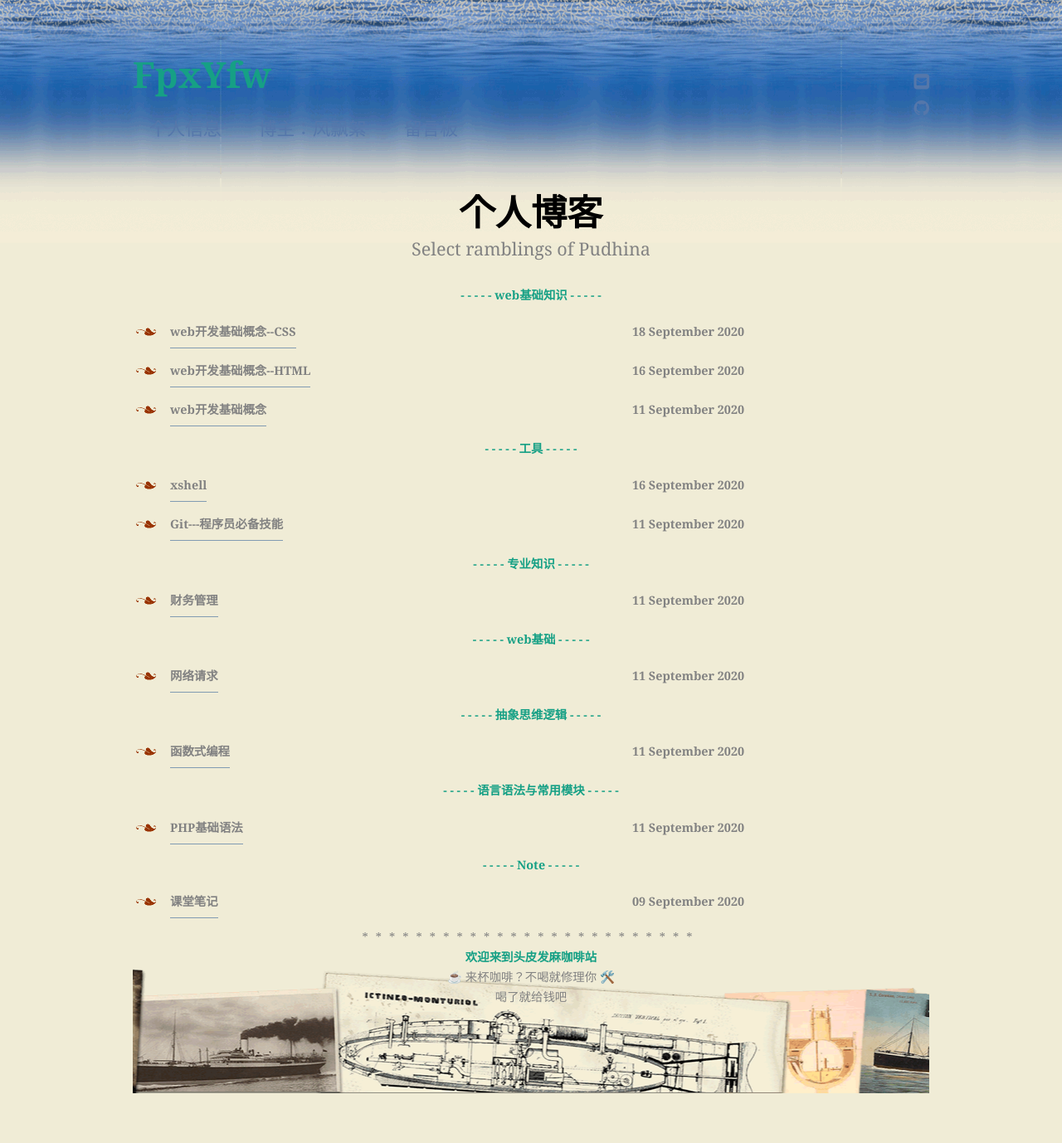
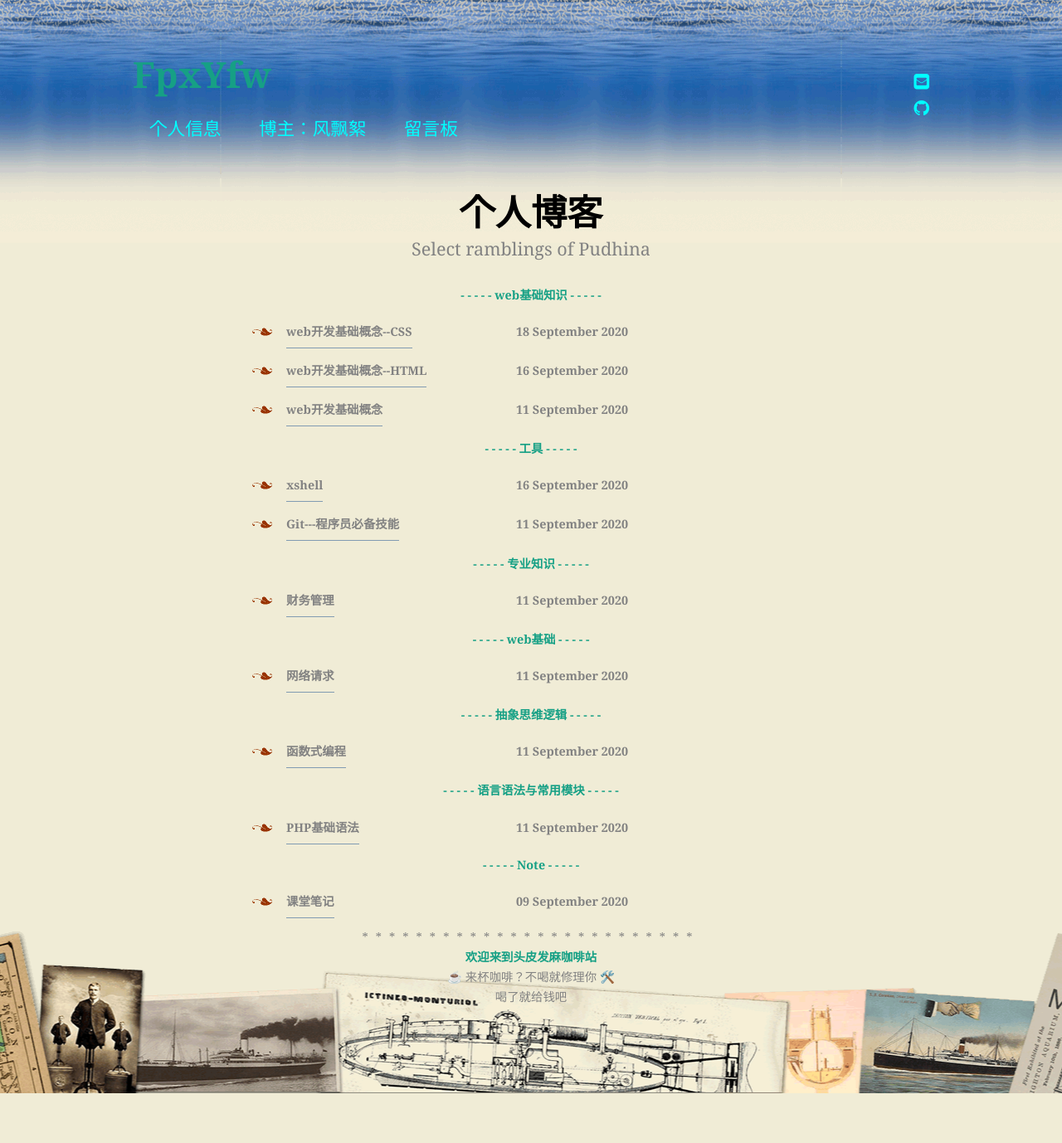
Before and after one commit to FpxYfw/FpxYfw.github.io, a Jekyll site: the page built from blog.md, in a window 1280 px wide. Shown: the whole page at 83% size. Built offline with Jekyll 4.4.1, drawn with Linux system fonts in a browser that asks for light colours.

Commit message:
2020-10-08

```diff
--- a/assets/css/main.css
+++ b/assets/css/main.css
@@ -17,7 +17,7 @@
     background-color: #F0ECD6;
   }
   a {
-    color: #57A;
+    color: aqua;
     font-weight: bold;
     text-decoration: none;
    }
@@ -56,7 +56,7 @@
     color: #16a085; }
 
   .wrapper {
-    max-width: 75%;
+    /* max-width: 75%; */
     margin: 60px auto;
     position: relative;
     text-align: left;
@@ -65,6 +65,8 @@
 /* =Header *//*************************************************************/
   .header {
     overflow: hidden;
+    width: 75%;
+    margin: 0 auto;
   }
   .navigation {
     float: left; }
@@ -125,7 +127,8 @@
 /* =Post teasers *//*************************************************************/
   .list-posts {
     list-style-type: none;
-    padding: 0px; }
+    padding: 0px 300px;
+  }
 
   .post-teaser {
     margin-bottom: 15px;
```
